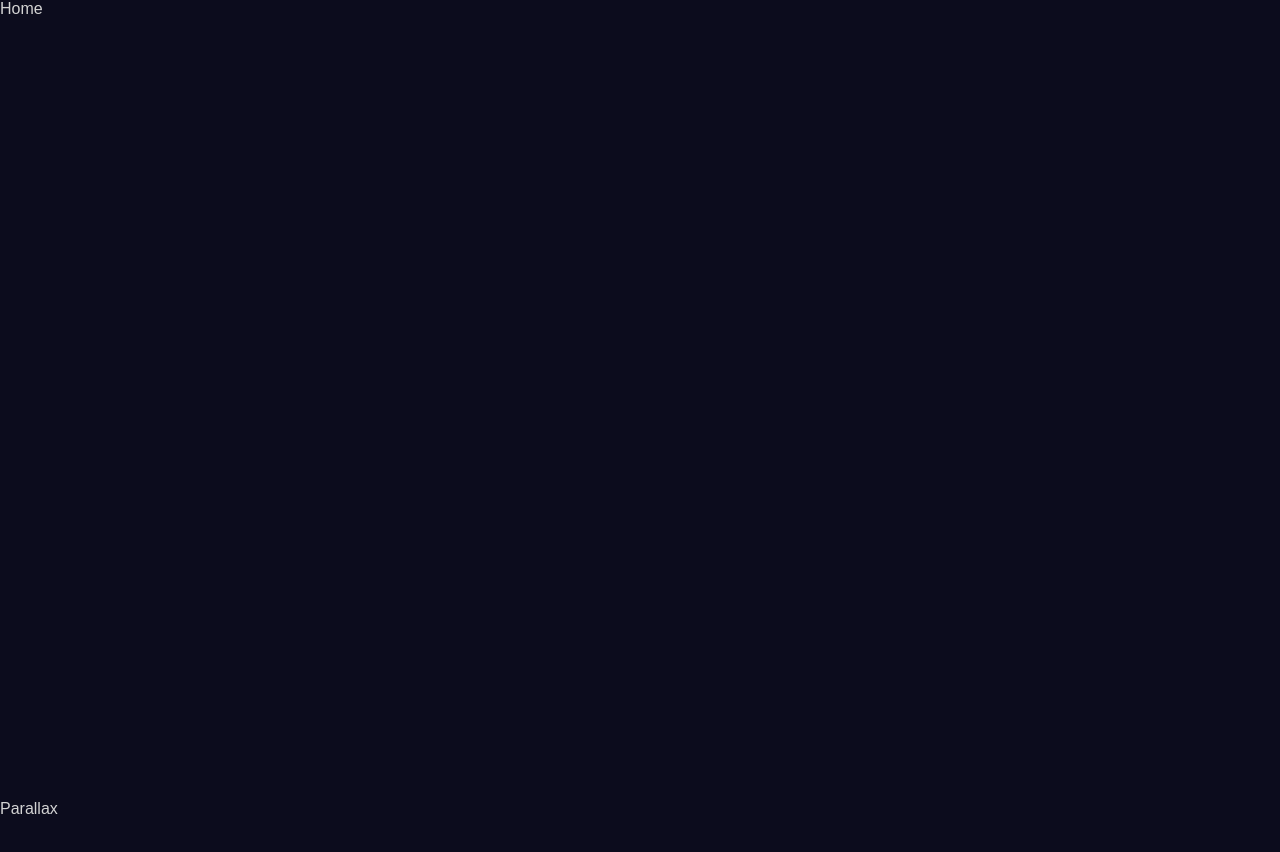
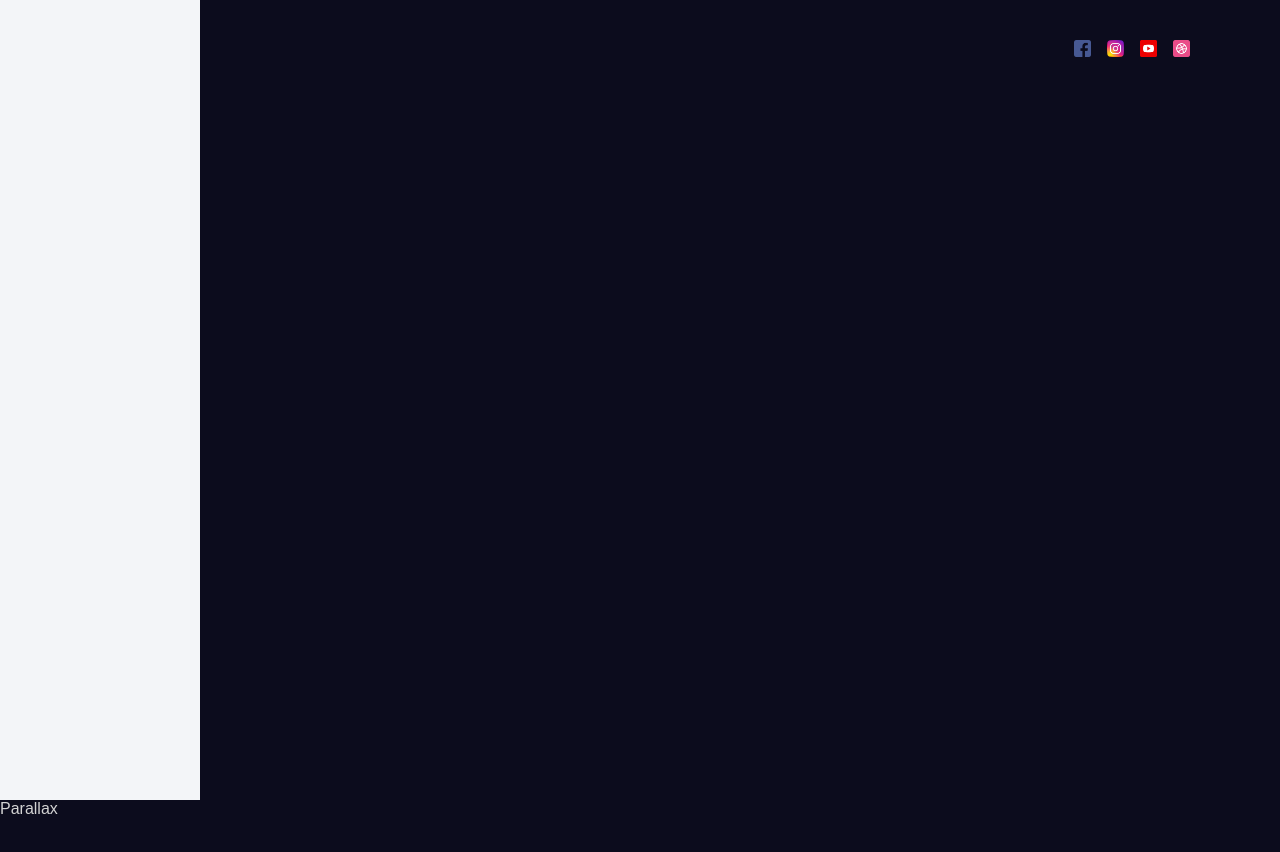
Before and after one commit to Sushant-Luitel/Portfolio, a React (Vite) app: page / in a window 1280 px wide. Shown: the top 852 px of the page. Built offline with nearby package versions, Linux system fonts and the light colour scheme.

Commit message:
created navbar

```diff
--- a/package.json
+++ b/package.json
@@ -10,6 +10,7 @@
     "preview": "vite preview"
   },
   "dependencies": {
+    "framer-motion": "^10.16.4",
     "react": "^18.2.0",
     "react-dom": "^18.2.0",
     "sass": "^1.68.0"
--- a/src/App.jsx
+++ b/src/App.jsx
@@ -1,8 +1,11 @@
 import "./App.scss";
+import Navbar from "./Components/Navbar/Navbar";
 function App() {
   return (
     <>
-      <section>Home</section>
+      <section>
+        <Navbar />
+      </section>
       <section>Parallax</section>
       <section>Services</section>
       <section>Parallax</section>
--- /dev/null
+++ b/src/Components/Navbar/Navbar.jsx
@@ -0,0 +1,40 @@
+import React from "react";
+import facebook from "../../assets/facebook.png";
+import instagram from "../../assets/instagram.png";
+import youtube from "../../assets/youtube.png";
+import dribble from "../../assets/dribbble.png";
+import { motion } from "framer-motion";
+import "./Navbar.scss";
+import Sidebar from "../Sidebar/Sidebar";
+const Navbar = () => {
+  return (
+    <div className="Navbar">
+      <Sidebar />
+      <div className="wrapper">
+        <motion.span
+          initial={{ opacity: 0, scale: 0.5 }}
+          animate={{ opacity: 1, scale: 1 }}
+          transition={{ duration: 1 }}
+        >
+          Sushant Luitel
+        </motion.span>
+        <div className="social">
+          <a href="#">
+            <img src={facebook} alt="" />
+          </a>
+          <a href="#">
+            <img src={instagram} alt="" />
+          </a>
+          <a href="#">
+            <img src={youtube} alt="" />
+          </a>
+          <a href="#">
+            <img src={dribble} alt="" />
+          </a>
+        </div>
+      </div>
+    </div>
+  );
+};
+
+export default Navbar;
--- /dev/null
+++ b/src/Components/Navbar/Navbar.scss
@@ -0,0 +1,21 @@
+.Navbar {
+  height: 100px;
+
+  .wrapper {
+    height: 100%;
+    max-width: 1100px;
+    margin: 0 auto;
+    display: flex;
+    align-items: center;
+    justify-content: space-between;
+
+    .social {
+      display: flex;
+      gap: 1em;
+
+      img {
+        width: 17px;
+      }
+    }
+  }
+}
--- /dev/null
+++ b/src/Components/Sidebar/Sidebar.jsx
@@ -0,0 +1,7 @@
+import React from "react";
+import "./Sidebar.scss";
+const Sidebar = () => {
+  return <div className="sidebar"></div>;
+};
+export default Sidebar;
+Sidebar;
--- /dev/null
+++ b/src/Components/Sidebar/Sidebar.scss
@@ -0,0 +1,8 @@
+.sidebar {
+  position: fixed;
+  top: 0;
+  left: 0;
+  bottom: 0;
+  width: 200px;
+  background-color: #f3f5f8;
+}
```
Also changed, not shown: src/Components/Sidebar/Links.jsx (added, +8 -0 lines), 1 other file (tests, documents, lock files or other folders).
